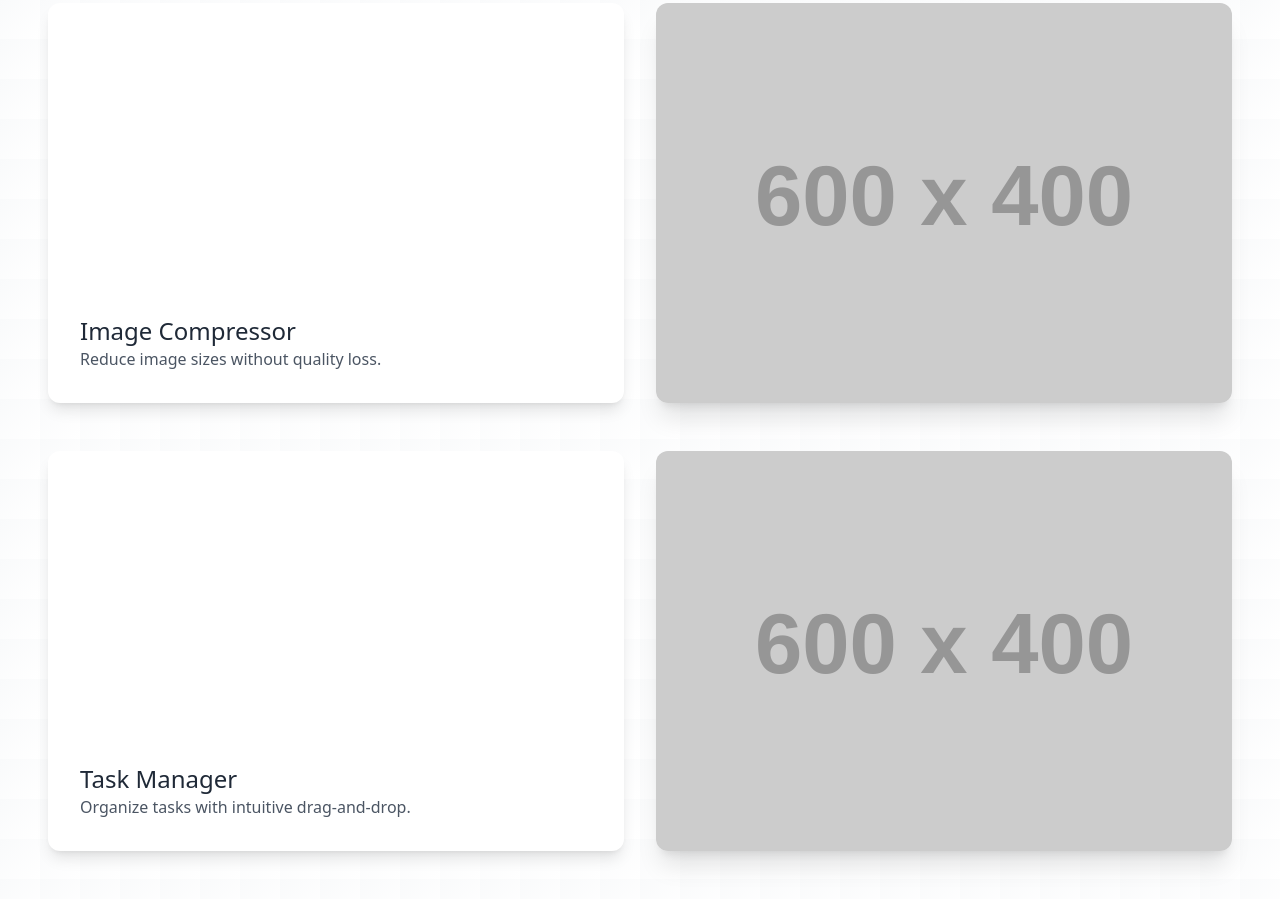
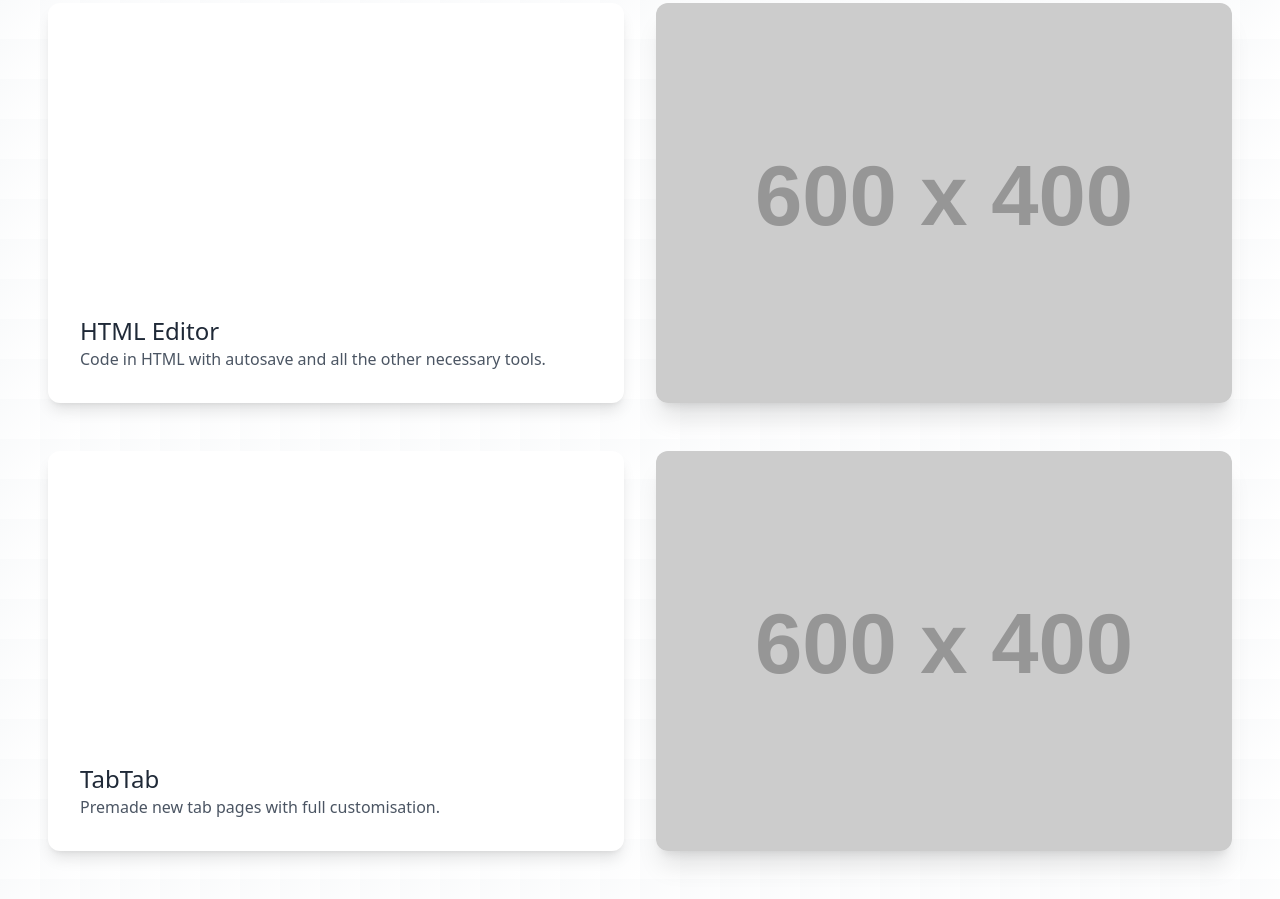
Before and after one commit to 7aimez/ClevrDev, a plain HTML site: page index.html in a window 1280 px wide. Shown: the part 601-1500 px from the top of the page. Drawn offline with nearby package versions, Linux system fonts and the light colour scheme; placeholder pictures from the web are drawn by us.

Commit message:
Update index.html

```diff
--- a/index.html
+++ b/index.html
@@ -54,30 +54,30 @@
         </h1>
         <div class="space-y-12">
             <div class="grid grid-cols-1 md:grid-cols-2 gap-8 items-center animate-fade-in-up">
-                <div class="p-8 bg-white rounded-xl shadow-lg hover:shadow-xl transition-shadow tool-box" onclick="window.location.href='https://example.com/uplo';">
+                <div class="p-8 bg-white rounded-xl shadow-lg hover:shadow-xl transition-shadow tool-box" onclick="window.location.href='https://uplo.pages.dev';">
                     <h3 class="text-2xl font-medium">UpLo</h3>
                     <p class="text-gray-600">Lightweight, temp file storage.</p>
                 </div>
                 <div class="flex justify-center">
-                    <img src="img/uplo.jpeg" alt="Code Editor Preview" class="rounded-xl shadow-xl w-full h-[400px] object-cover tool-image" onclick="window.location.href='https://example.com/uplo';">
+                    <img src="img/uplo.jpeg" alt="Code Editor Preview" class="rounded-xl shadow-xl w-full h-[400px] object-cover tool-image" onclick="window.location.href='https://uplo.pages.dev';">
                 </div>
             </div>
             <div class="grid grid-cols-1 md:grid-cols-2 gap-8 items-center animate-fade-in-up">
-                <div class="p-8 bg-white rounded-xl shadow-lg hover:shadow-xl transition-shadow tool-box" onclick="window.location.href='https://example.com/image-compressor';">
-                    <h3 class="text-2xl font-medium">Image Compressor</h3>
-                    <p class="text-gray-600">Reduce image sizes without quality loss.</p>
+                <div class="p-8 bg-white rounded-xl shadow-lg hover:shadow-xl transition-shadow tool-box" onclick="window.location.href='https://html.cafe/x4a9daec5';">
+                    <h3 class="text-2xl font-medium">HTML Editor</h3>
+                    <p class="text-gray-600">Code in HTML with autosave and all the other necessary tools.</p>
                 </div>
                 <div class="flex justify-center">
-                    <img src="https://via.placeholder.com/600x400?text=Image+Compressor" alt="Image Compressor Preview" class="rounded-xl shadow-xl w-full h-[400px] object-cover tool-image" onclick="window.location.href='https://example.com/image-compressor';">
+                    <img src="https://via.placeholder.com/600x400?text=Image+Compressor" alt="Image Compressor Preview" class="rounded-xl shadow-xl w-full h-[400px] object-cover tool-image" onclick="window.location.href='https://html.cafe/x4a9daec5';">
                 </div>
             </div>
             <div class="grid grid-cols-1 md:grid-cols-2 gap-8 items-center animate-fade-in-up">
-                <div class="p-8 bg-white rounded-xl shadow-lg hover:shadow-xl transition-shadow tool-box" onclick="window.location.href='https://example.com/task-manager';">
-                    <h3 class="text-2xl font-medium">Task Manager</h3>
-                    <p class="text-gray-600">Organize tasks with intuitive drag-and-drop.</p>
+                <div class="p-8 bg-white rounded-xl shadow-lg hover:shadow-xl transition-shadow tool-box" onclick="window.location.href='https://tabtab.pages.dev';">
+                    <h3 class="text-2xl font-medium">TabTab</h3>
+                    <p class="text-gray-600">Premade new tab pages with full customisation.</p>
                 </div>
                 <div class="flex justify-center">
-                    <img src="https://via.placeholder.com/600x400?text=Task+Manager" alt="Task Manager Preview" class="rounded-xl shadow-xl w-full h-[400px] object-cover tool-image" onclick="window.location.href='https://example.com/task-manager';">
+                    <img src="https://via.placeholder.com/600x400?text=Task+Manager" alt="Task Manager Preview" class="rounded-xl shadow-xl w-full h-[400px] object-cover tool-image" onclick="window.location.href='https://tabtab.pages.dev';">
                 </div>
             </div>
         </div>
```
